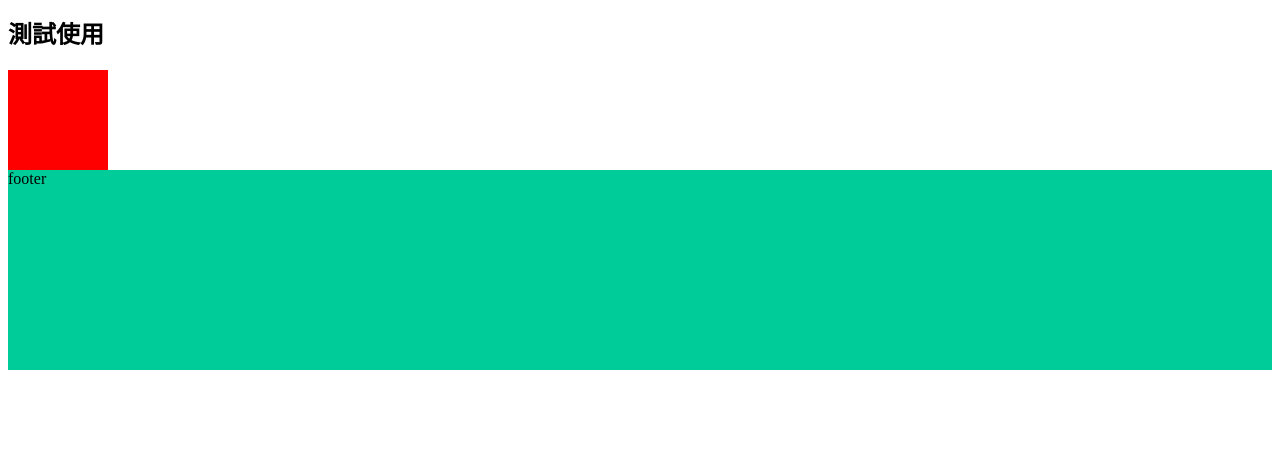
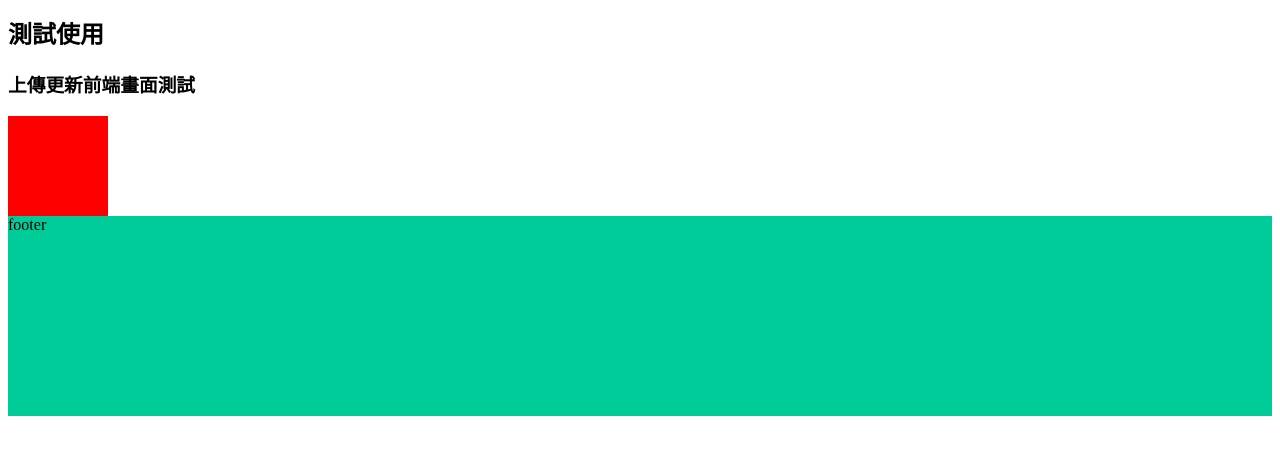
Before and after one commit to kevinyane/20210722, a plain HTML site: page index.html in a window 1280 px wide. Shown: the part 282-736 px from the top of the page. Drawn offline with Linux system fonts and the light colour scheme.

Commit message:
Update 2021-07-22T07:01:38.024Z

```diff
--- a/index.html
+++ b/index.html
@@ -19,6 +19,8 @@
   這是一段話
 </h1>
 <h2>測試使用</h2>
+<h3>上傳更新前端畫面測試
+</h3>
 
 <div class="box"></div>
 
```
